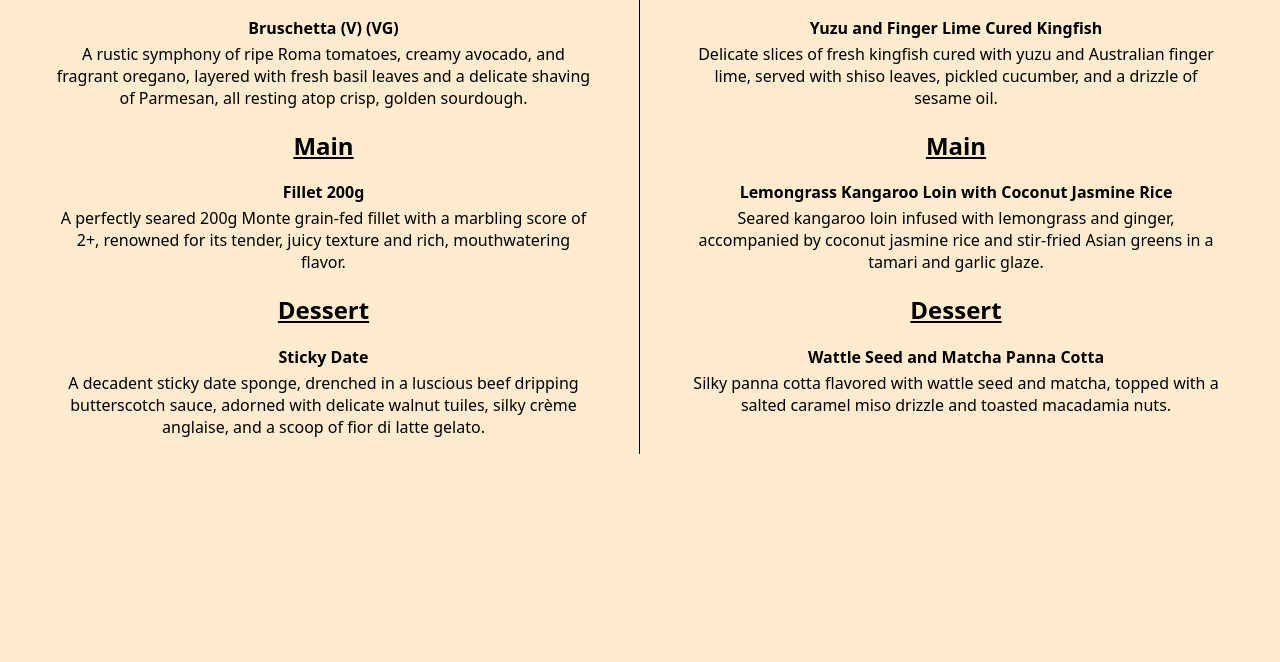
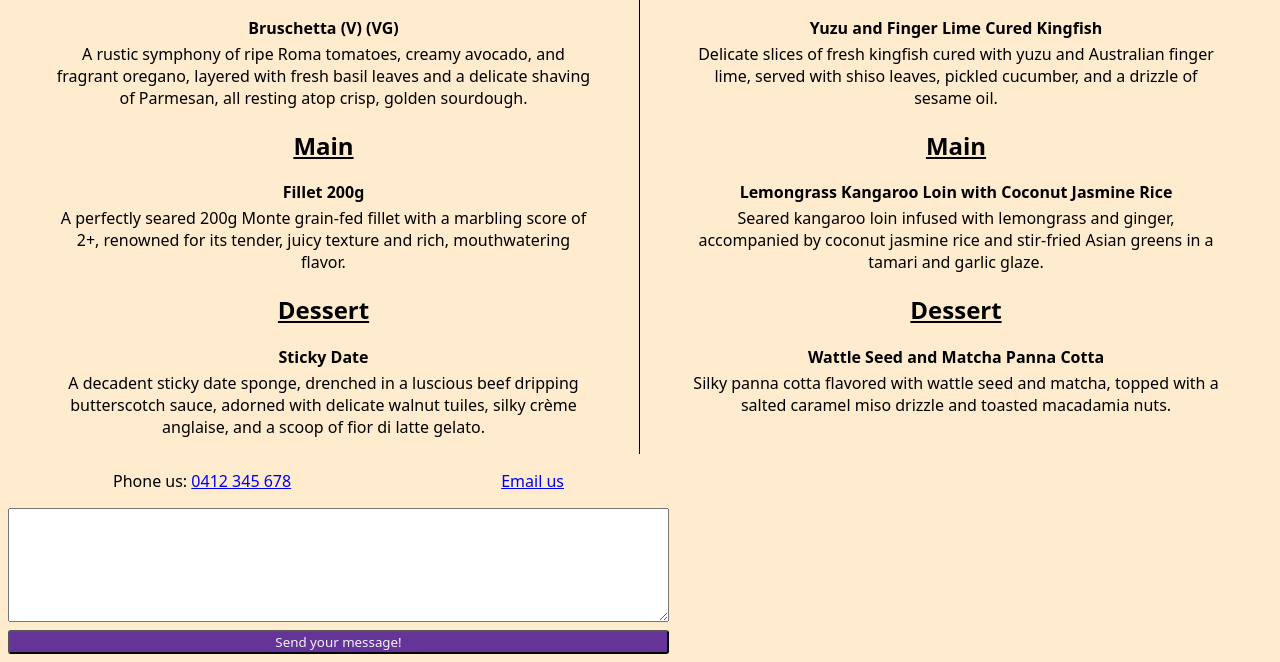
Before and after one commit to RNich5000/restaurant-page, a website built with webpack: page src/template.html in a window 1280 px wide. Shown: the part 259-921 px from the top of the page. Before the commit the page ends 800 px from the top, so only its background shows below. Built offline with nearby package versions, Linux system fonts and the light colour scheme.

Commit message:
add contact page

```diff
--- a/src/style.css
+++ b/src/style.css
@@ -51,3 +51,26 @@ nav {
 	cursor: pointer;
 	text-decoration: underline;
 }
+
+.input-text {
+	display: flex;
+	flex-direction: column;
+	width: fit-content;
+}
+
+.contact-container {
+	display: block;
+	width: fit-content;
+}
+
+#phone-email {
+	display: flex;
+	justify-content: space-around;
+}
+
+#send-message {
+	margin-top: 0.5rem;
+	background-color: rebeccapurple;
+	color: aliceblue;
+	border-radius: 3px;
+}
--- a/src/template.html
+++ b/src/template.html
@@ -77,5 +77,15 @@
 				</div>
 			</div>
 		</div>
+		<div class="contact-container">
+			<div id="phone-email">
+				<p>Phone us: <a href="tel:+61412345678">0412 345 678</a></p>
+				<p><a href="mailto:fake.address@fakey.com">Email us</a></p>
+			</div>
+			<div class="input-text">
+				<textarea id="contact-area" rows="6" cols="80"></textarea>
+				<button id="send-message">Send your message!</button>
+			</div>
+		</div>
 	</body>
 </html>
```
